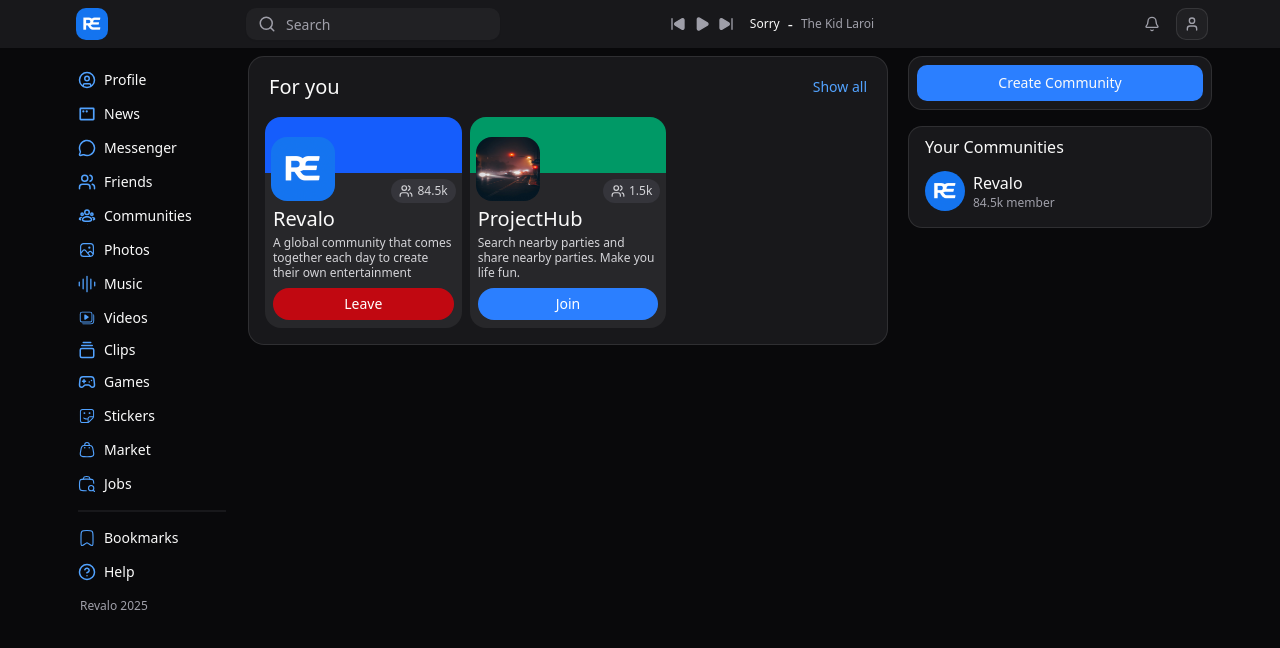
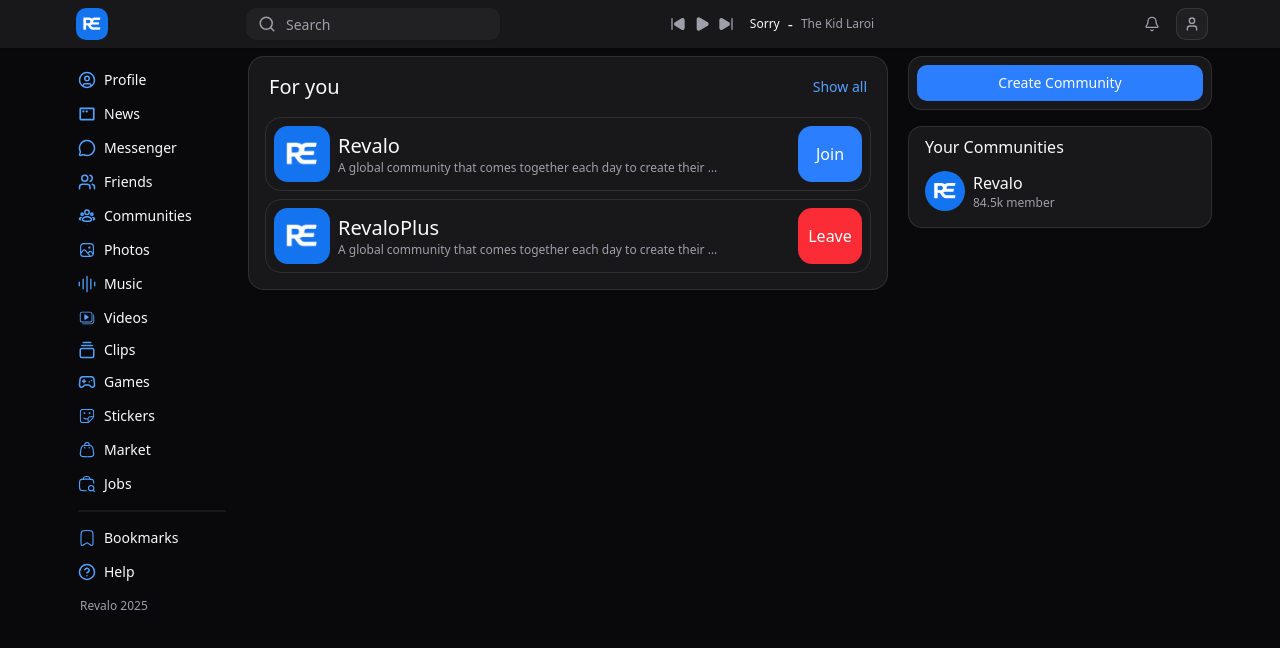
Before and after one commit to impappdavid/Revalo, a React (Vite) app: page /communities in a window 1280 px wide. Shown: the top 648 px of the page. Built offline with nearby package versions, Linux system fonts and the light colour scheme.

Commit message:
Refactor community list layout and cards
Simplified the community list UI by switching from a grid to a vertical flex layout and redesigned community cards for improved readability and consistency. Updated card actions and visuals for a cleaner look.

```diff
--- a/src/components/mycomponents/communities/comunityList.tsx
+++ b/src/components/mycomponents/communities/comunityList.tsx
@@ -9,67 +9,40 @@ function CommunityList() {
                     <div className="font-medium text-xl">For you</div>
                     <div className="text-sm text-blue-500 dark:text-blue-400 hover:underline cursor-pointer">Show all</div>
                 </div>
-                <div className="grid grid-cols-2 md:grid-cols-3 gap-2 auto-rows-fr items-stretch">
+                <div className="flex flex-col gap-2">
 
-                    <div className="flex flex-col h-full">
-                        <div className="min-h-14 rounded-t-2xl bg-blue-600">
-                        </div>
-                        <div className="bg-zinc-200/60 dark:bg-zinc-800 rounded-b-2xl relative pb-1 h-full">
-                            <div className="absolute -top-9 left-1.5">
-                                <img src="/logo.png" alt="" className="w-16 h-16 rounded-2xl " />
-                            </div>
-                            <div className="absolute top-1.5 right-1.5 flex gap-1">
-                                <div className="flex gap-1 items-center py-1 px-2 bg-white/60 dark:bg-zinc-700/60 rounded-full">
-                                    <Users className="w-3.5 h-3.5 text-zinc-700 dark:text-zinc-300" />
-                                    <div className="text-xs text-zinc-700 dark:text-zinc-300">84.5k</div>
+                    <div className="p-2 flex justify-between border rounded-2xl">
+                        <div className="flex gap-2 items-center">
+                            <img src="/logo.png" alt="logo" className="w-14 h-14 rounded-xl" />
+                            <div className="flex flex-col">
+                                <div className="flex gap-2 items-center">
+                                    <div className="text-xl">Revalo</div>
+
                                 </div>
-                            </div>
-                            <div className="px-2 py-1 flex flex-col gap-0.5 pt-8">
-                                <div className="flex gap-1 group items-center cursor-pointer w-fit">
-                                    <div className="font-medium text-xl group-hover:underline">Revalo</div>
-                                    <ExternalLink className="opacity-0 w-4 h-4 text-zinc-600 dark:text-zinc-400 group-hover:opacity-100 transition-all duration-200" />
-                                </div>
-                                <div className="text-xs text-zinc-700 dark:text-zinc-300 leading-tight">A global community that comes together each day to create their own entertainment</div>
-                            </div>
-                            <div className="p-1 px-2 w-full">
-                                <div className="flex gap-1 justify-center px-6 py-1.5 bg-red-600/80 rounded-full items-center cursor-pointer hover:bg-red-600/60 transition-all duration-200">
-                                    <div className="text-sm text-white">Leave</div>
+                                <div className="max-w-sm truncate text-xs text-zinc-600 dark:text-zinc-400">
+                                    A global community that comes together each day to create their own entertainment
                                 </div>
                             </div>
                         </div>
+                        <div className=" flex justify-center items-center bg-blue-500 w-16 h-14 text-white cursor-pointer hover:bg-blue-500/80 transition-all duration-200 rounded-xl">Join</div>
                     </div>
 
-                    <div className=" flex flex-col h-full">
-                        <div className="min-h-14 rounded-t-2xl bg-emerald-600">
-                        </div>
-                        <div className="bg-zinc-200/60 dark:bg-zinc-800 rounded-b-2xl relative pb-1 h-full">
-                            <div className="absolute -top-9 left-1.5">
-                                <img src="/images/music.jpg" alt="" className="w-16 h-16 rounded-2xl " />
-                            </div>
-                            <div className="absolute top-1.5 right-1.5 flex gap-1">
-                                <div className="flex gap-1 items-center py-1 px-2 bg-white/60 dark:bg-zinc-700/60 rounded-full">
-                                    <Users className="w-3.5 h-3.5 text-zinc-700 dark:text-zinc-300" />
-                                    <div className="text-xs text-zinc-700 dark:text-zinc-300">1.5k</div>
+                    <div className="p-2 flex justify-between border rounded-2xl">
+                        <div className="flex gap-2 items-center">
+                            <img src="/logo.png" alt="logo" className="w-14 h-14 rounded-xl" />
+                            <div className="flex flex-col">
+                                <div className="flex gap-2 items-center">
+                                    <div className="text-xl">RevaloPlus</div>
+
                                 </div>
-                            </div>
-                            <div className="flex flex-col justify-between h-full">
-                                <div className="">
-                                    <div className="px-2 py-1 flex flex-col gap-0.5 pt-8">
-                                        <div className="flex gap-1 group items-center cursor-pointer w-fit">
-                                            <div className="font-medium text-xl group-hover:underline">ProjectHub</div>
-                                            <ExternalLink className="opacity-0 w-4 h-4 text-zinc-600 dark:text-zinc-400 group-hover:opacity-100 transition-all duration-200" />
-                                        </div>
-                                        <div className="text-xs text-zinc-700 dark:text-zinc-300 leading-tight">Search nearby parties and share nearby parties. Make you life fun.</div>
-                                    </div>
-                                </div>
-                                <div className="p-1 px-2 w-full">
-                                    <div className="flex gap-1 justify-center px-6 py-1.5 bg-blue-500 rounded-full items-center cursor-pointer hover:bg-blue-500/80 transition-all duration-200">
-                                        <div className="text-sm text-white">Join</div>
-                                    </div>
+                                <div className="max-w-sm truncate text-xs text-zinc-600 dark:text-zinc-400">
+                                    A global community that comes together each day to create their own entertainment
                                 </div>
                             </div>
                         </div>
+                        <div className=" flex justify-center items-center bg-red-500 w-16 h-14 text-white cursor-pointer hover:bg-red-500/80 transition-all duration-200 rounded-xl">Leave</div>
                     </div>
+
 
 
                 </div>
```
